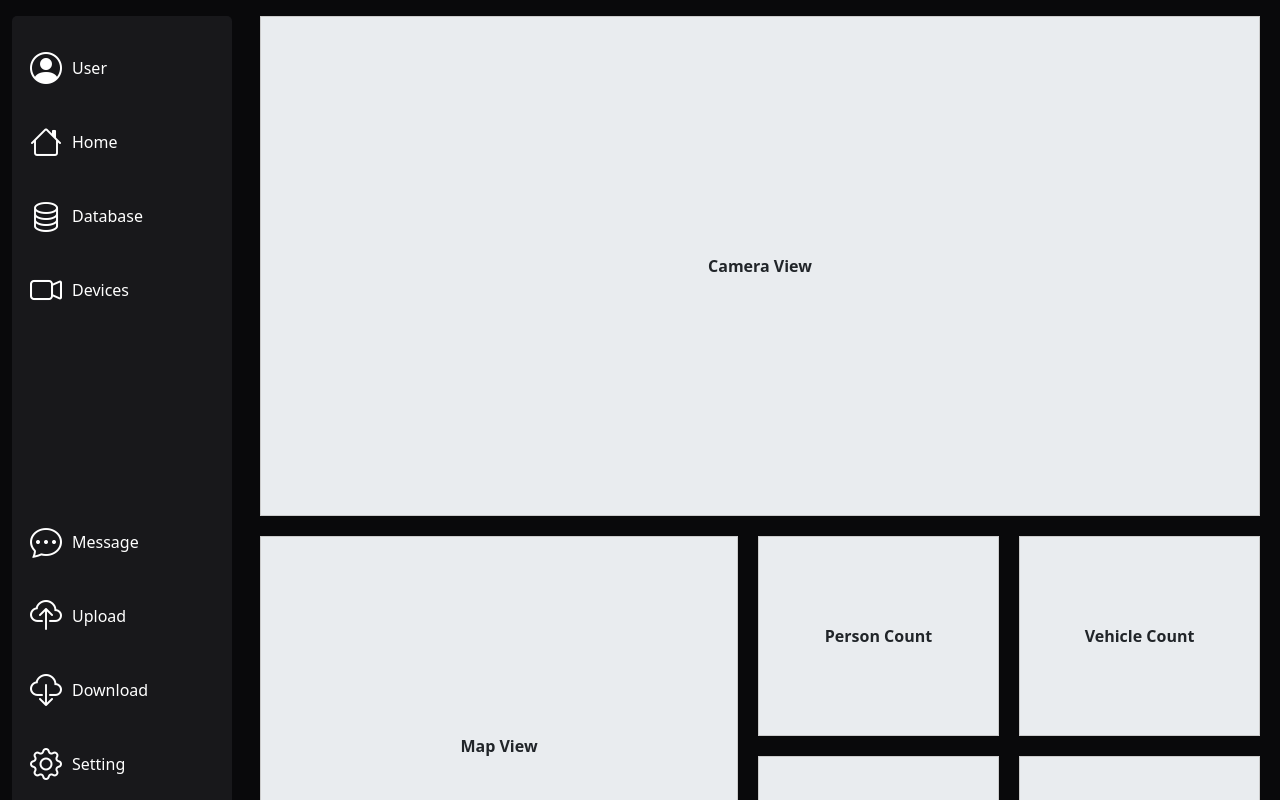
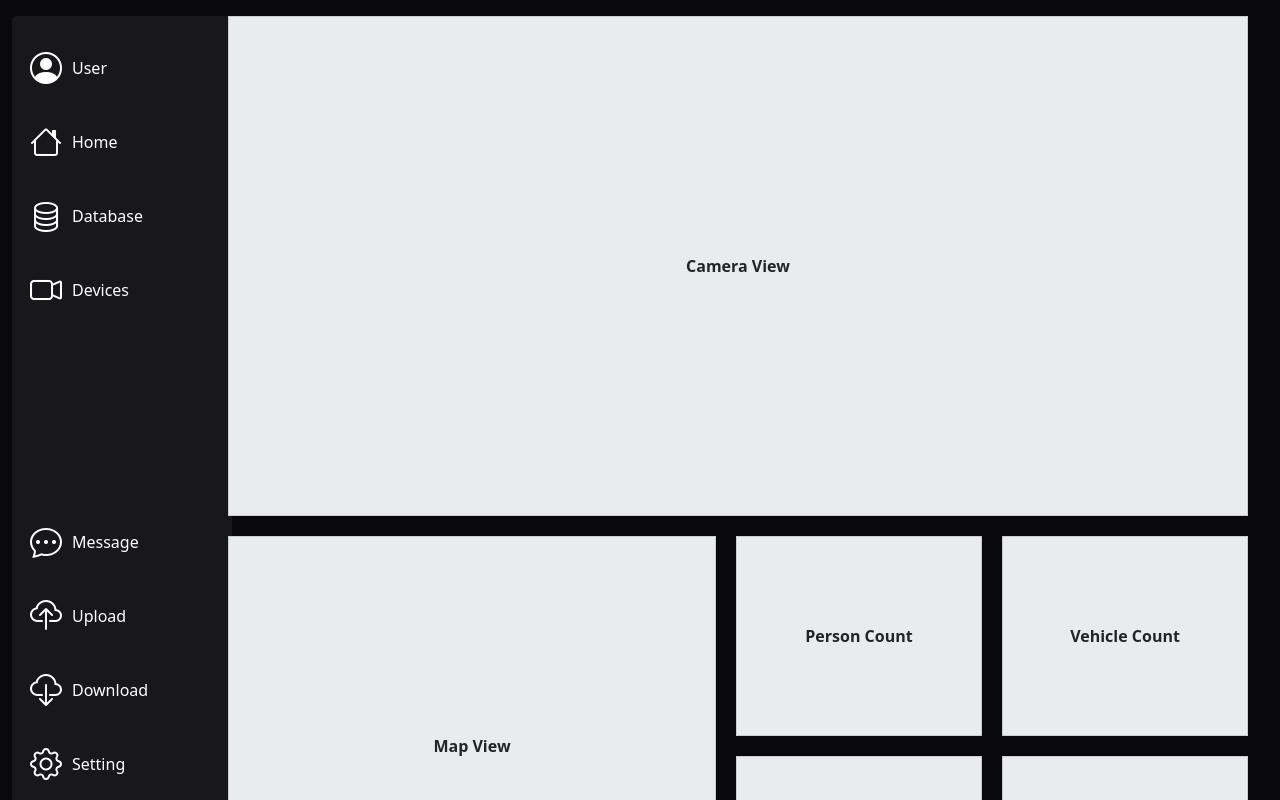
Before and after one commit to VoTanTai-dp/dahua-web-portal, a Vue app in the folder frontend/: page / in a window 1280 px wide. Shown: the top 800 px of the page. Built offline with nearby package versions, Linux system fonts and the light colour scheme.

Commit message:
Update HomePage.vue

```diff
--- a/frontend/src/views/HomePage.vue
+++ b/frontend/src/views/HomePage.vue
@@ -6,7 +6,6 @@
     <!-- <div class=" full-width-container"> -->
     <div class="row">
         <!-- Main content -->
-        <div class="col-sm col-11 content">
             <div class="row">
                 <div class=" section cam-view">Camera View</div>
             </div>
@@ -25,17 +24,15 @@
                         <div class="col left-view section temp-info">Temperature</div>
                         <div class="col section humidity-info">Humidity</div>
                     </div>
-
                 </div>
             </div>
         </div>
-    </div>
     <!-- </div> -->
 </template>
 
 <style scoped>
-.content {
-    margin-left: 20px;
+.row{
+    padding: 0;
 }
 
 .section {
@@ -51,6 +48,7 @@
 
 .cam-view {
     height: 500px;
+    padding: 0;
 }
 
 .map {
@@ -73,5 +71,6 @@
 .humidity-info,
 .device-info {
     height: 200px;
+    padding: 0;
 }
 </style>
```
